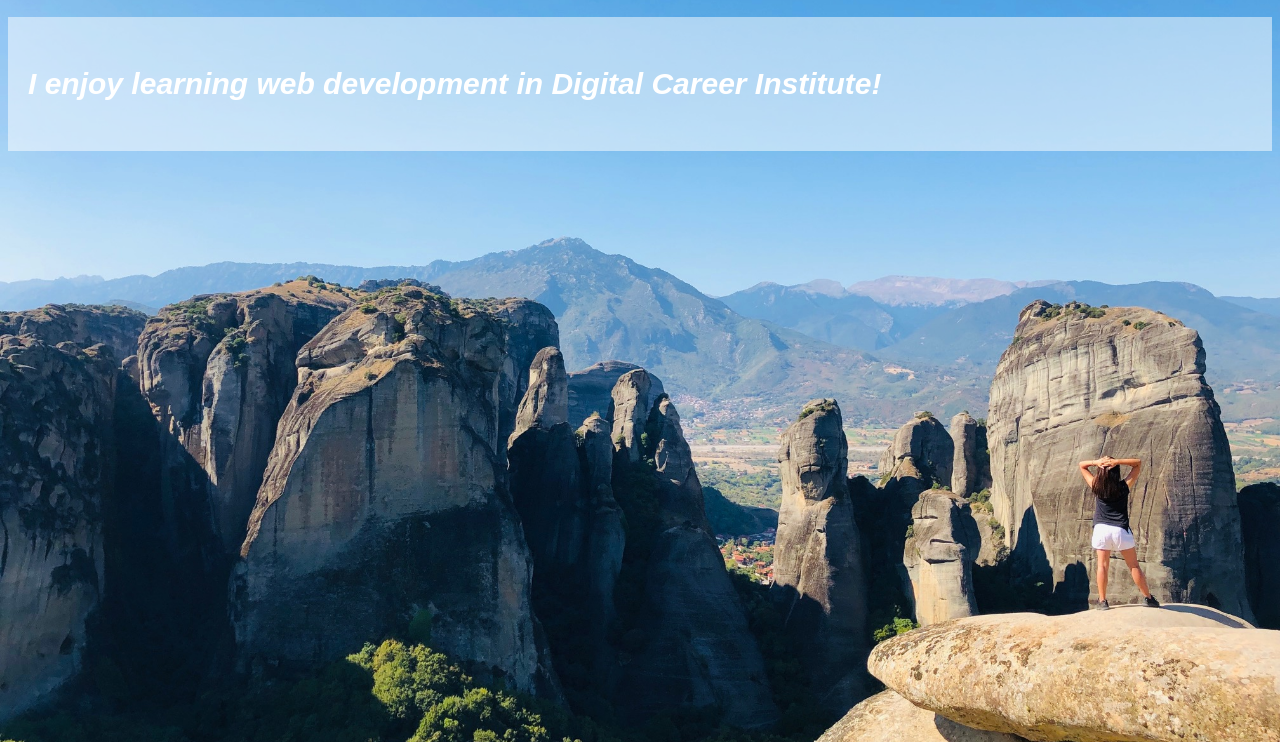
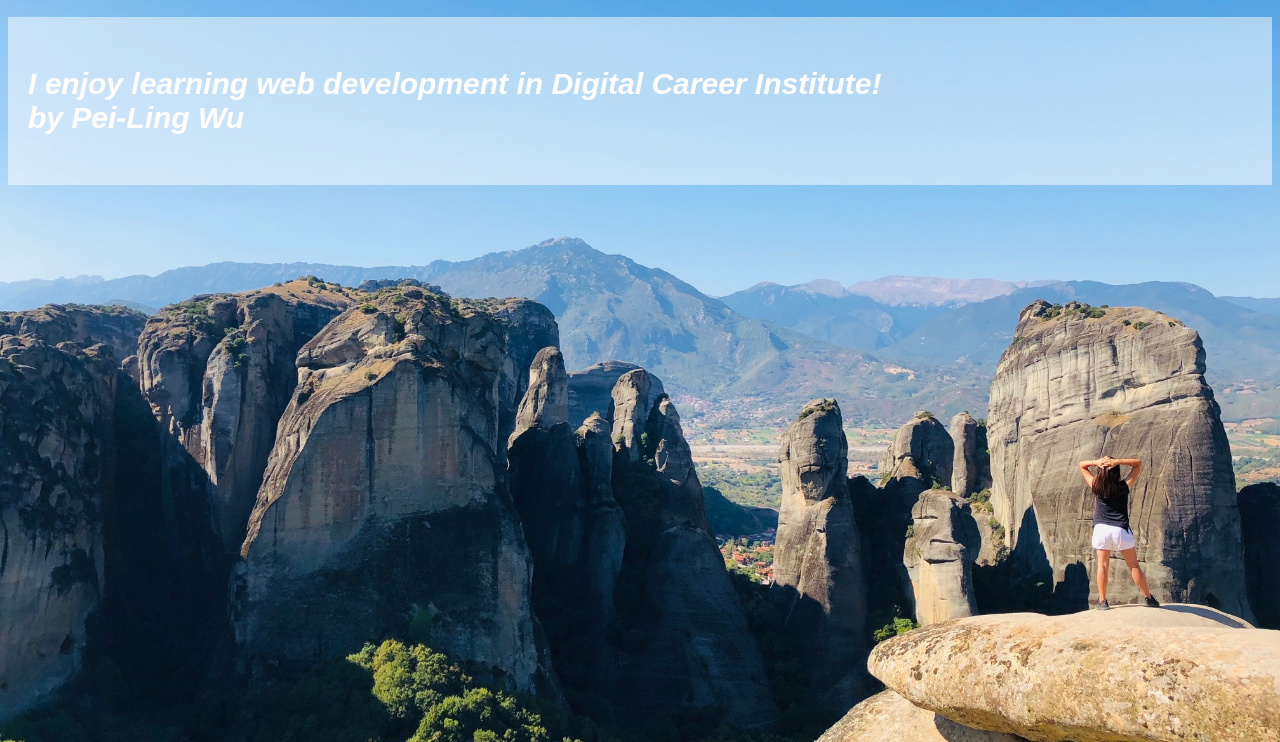
Before and after one commit to wuberde/dci, a plain HTML site: page index.html in a window 1280 px wide. Shown: the part 58-800 px from the top of the page. Drawn offline with Linux system fonts and the light colour scheme.

Commit message:
Update index.html

```diff
--- a/index.html
+++ b/index.html
@@ -37,7 +37,7 @@
 	<h1>Thank you for the Weiterbildung!</h1>
 
 	<article>
-	<p>I enjoy learning web development in Digital Career Institute! </p>
+	<p>I enjoy learning web development in Digital Career Institute! <br> by Pei-Ling Wu</p>
 	</article>
 
 	</body>
```
